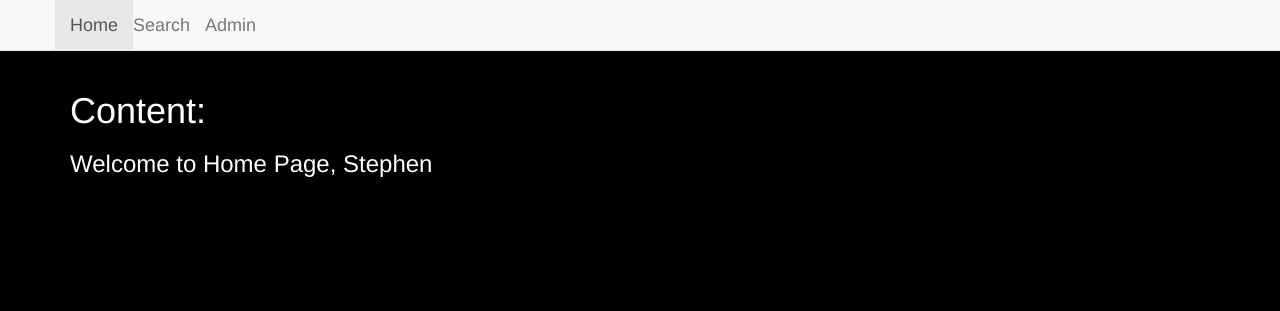
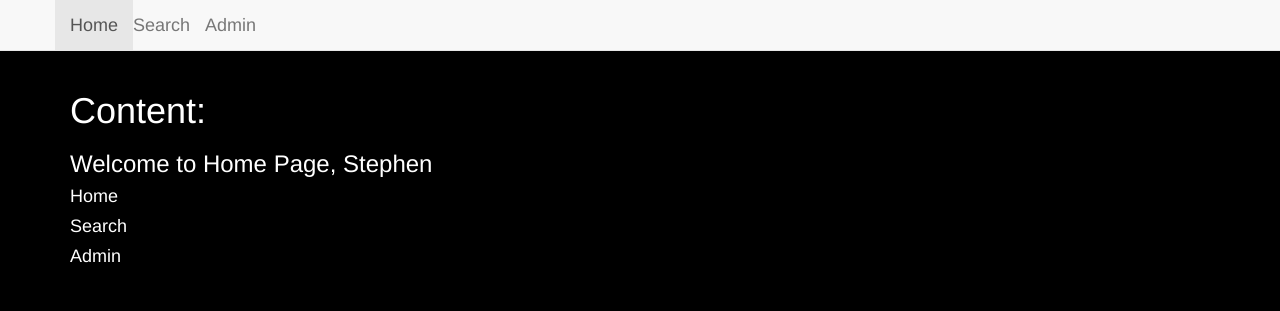
Before and after one commit to SDRains/django_project, a Django app: page / in a window 1280 px wide. Shown: the top 311 px of the page. Run offline with Django 4.2, Linux system fonts and the light colour scheme; some libraries are stand-ins or nearby versions.

Commit message:
Working on global nav bar

```diff
--- a/first_app/templates/base.html
+++ b/first_app/templates/base.html
@@ -1,4 +1,5 @@
 <!DOCTYPE html>
+{% load static %}
 <html lang="en">
 <head>
   <title>{% block title %}{# <!-- Title Name -->  #}{% endblock %}</title>
@@ -11,9 +12,7 @@
 <nav class="navbar navbar-default navbar-static-top">
   <div class=container>
     <ul class= "nav navbar-nav">
-      <li class="active"><a class="navbar-brand" href="{% url 'index' %}">Home</a></li>
-      <li><a class="navbar-brand" href="{% url 'search' %}">Search</a></li>
-      <li><a class="navbar-brand" href="{% url 'admin' %}">Admin</a></li>
+        {% block navbar %}<!-- Nav bar elements -->{% endblock %}
     </ul>
   </div>
 </nav>
@@ -21,7 +20,9 @@
 
 <div class="container">
 <h1>Content:</h1>
-  {% block content %}<!-- Page content   -->{% endblock %}
+    {% block content %}<!-- Page content   -->{% endblock %}
+
+    {% block navbarOptions %}{% endblock %}
 </div>
 
 </body>
--- a/first_app/templates/home.html
+++ b/first_app/templates/home.html
@@ -2,9 +2,23 @@
 {% extends "base.html" %}
 
 {% block title %} Home {% endblock %}
+
+{% block navbar %}
+      <li class="active"><a class="navbar-brand" href="{% url 'index' %}">Home</a></li>
+      <li class=""><a class="navbar-brand" href="{% url 'search' %}">Search</a></li>
+      <li class=""><a class="navbar-brand" href="{% url 'admin' %}">Admin</a></li>
+{% endblock %}
 
 {% block content %}
 
 <h3>Welcome to Home Page, {{ first_name }}</h3>
 
 {% endblock %}
+
+{% block navbarOptions %}
+
+    {% for x in navbarOptions %}
+        <h4>{{ x }}</h4>
+    {% endfor %}
+
+{% endblock %}
--- a/first_app/views.py
+++ b/first_app/views.py
@@ -4,7 +4,12 @@ from django.http import HttpResponse
 
 # Create your views here.
 def index(request):
-    return render(request, 'home.html', {"first_name": "Stephen"})
+    navBarOptions = {
+        "Home": {"status": "active"},
+        "Search": {"status": ""},
+        "Admin": {"status": ""}
+    }
+    return render(request, 'home.html', {"first_name": "Stephen", "navbarOptions": navBarOptions})
 
 
 def search(request):
```
